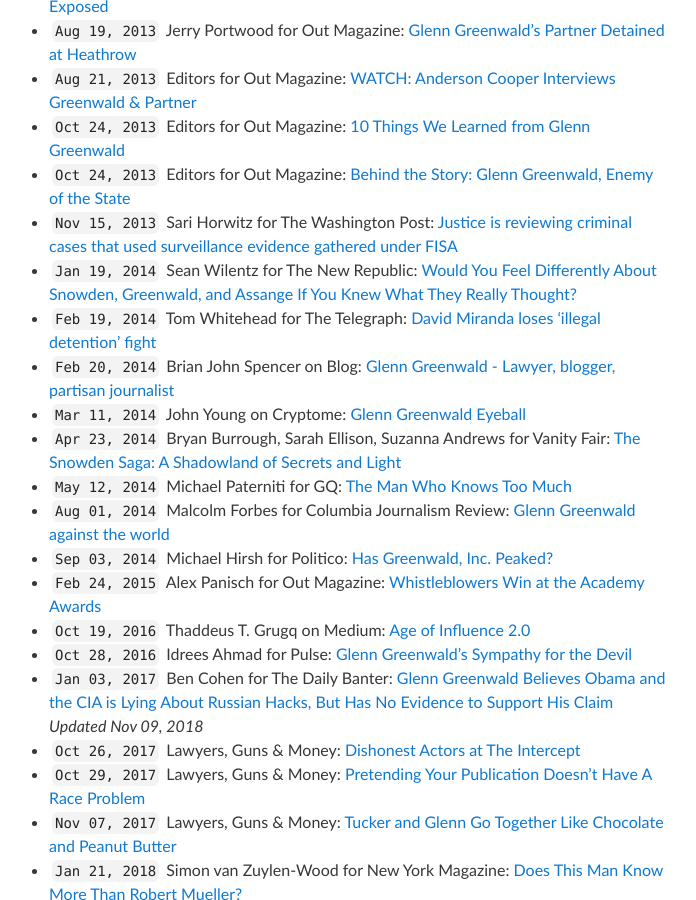
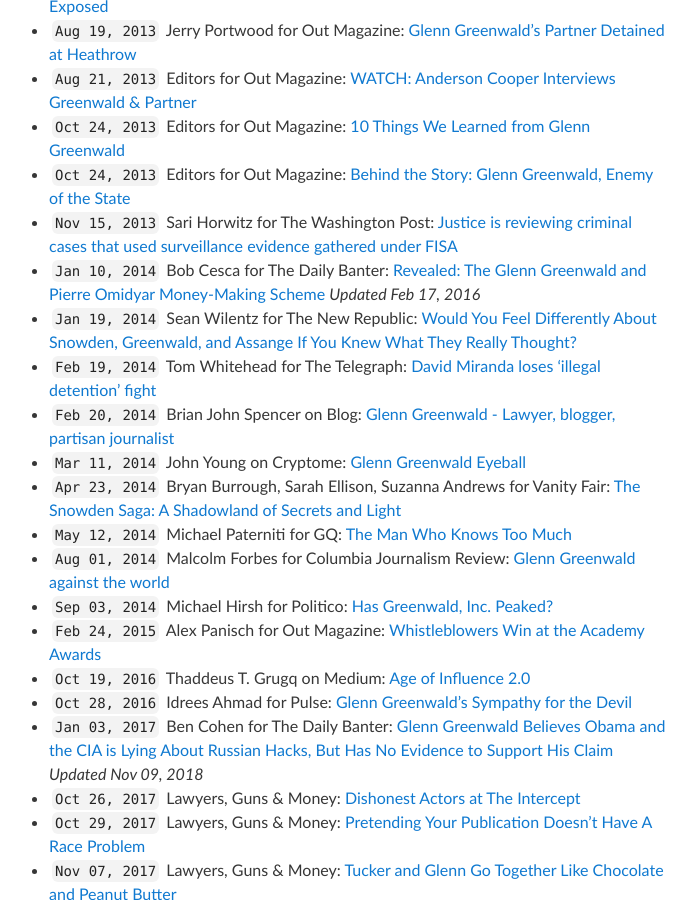
Before and after one commit to masternotions/masternotions.github.io, a Jekyll site: the page built from articles.md, in a window 1280 px wide and 900 px high, scrolled down 879 px. Shown: the whole window, without its empty margins (291-987 px from the left). Built offline with Jekyll 4.4.1, drawn with Linux system fonts in a browser that asks for light colours.

Commit message:
Update articles.md

```diff
--- a/articles.md
+++ b/articles.md
@@ -25,6 +25,7 @@ title: Articles
 - ``Oct 24, 2013`` Editors for Out Magazine: [10 Things We Learned from Glenn Greenwald](https://www.out.com/glenn-greenwald/2013/10/24/10-things-we-learned-glenn-greenwald)
 - ``Oct 24, 2013`` Editors for Out Magazine: [Behind the Story: Glenn Greenwald, Enemy of the State](https://www.out.com/news-opinion/2013/10/24/behind-story-glenn-greenwald-enemy-state)
 - ``Nov 15, 2013`` Sari Horwitz for The Washington Post: [Justice is reviewing criminal cases that used surveillance evidence gathered under FISA](https://www.washingtonpost.com/world/national-security/justice-reviewing-criminal-cases-that-used-evidence-gathered-under-fisa-act/2013/11/15/0aea6420-4e0d-11e3-9890-a1e0997fb0c0_story.html)
+- ``Jan 10, 2014`` Bob Cesca for The Daily Banter: [Revealed: The Glenn Greenwald and Pierre Omidyar Money-Making Scheme](https://thedailybanter.com/2014/01/revealed-the-glenn-greenwald-and-pierre-omidyar-money-making-scheme/) _Updated Feb 17, 2016_
 - ``Jan 19, 2014`` Sean Wilentz for The New Republic: [Would You Feel Differently About Snowden, Greenwald, and Assange If You Knew What They Really Thought?](https://newrepublic.com/article/116253/edward-snowden-glenn-greenwald-julian-assange-what-they-believe)
 - ``Feb 19, 2014`` Tom Whitehead for The Telegraph: [David Miranda loses 'illegal detention' fight](https://www.telegraph.co.uk/news/uknews/terrorism-in-the-uk/10648338/David-Miranda-loses-illegal-detention-fight.html)
 - ``Feb 20, 2014`` Brian John Spencer on Blog: [Glenn Greenwald - Lawyer, blogger, partisan journalist](http://brianjohnspencer.blogspot.com/2014/02/glenn-greenwald-lawyer-blogger-partisan.html)
```
